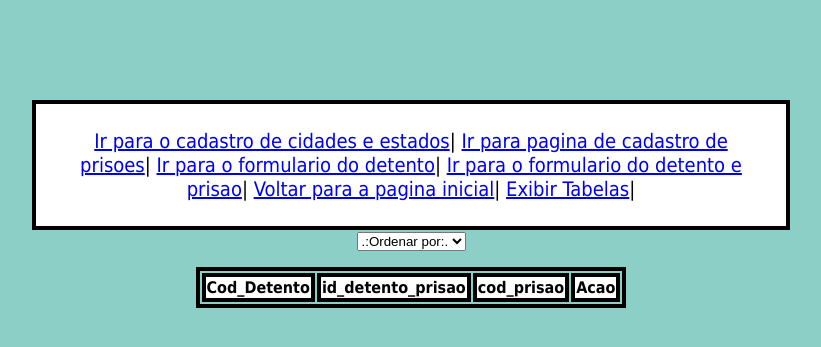
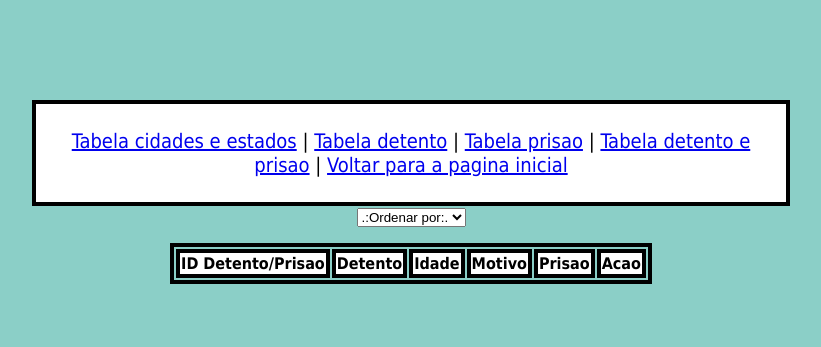
Before and after one commit to DaleteSamara/prisao, a PHP site: page /exibe_detento_prisao.php in a window 1280 px wide. Shown: the top 347 px of the page, without its empty margins (229-1050 px from the left). Run offline with PHP 8.4, Linux system fonts and the light colour scheme; data that the repository does not hold is empty.

Commit message:
Atualização Giovanna

```diff
--- a/alterar_cidade_estado.php
+++ b/alterar_cidade_estado.php
@@ -1,5 +1,7 @@
 <?php
 	include ("conexao.php");
+	include("cabecalho_tabelas.php");
+
 	$sql = "SELECT * FROM cidade_estado WHERE Id_cidade_estado=".$_GET["id"];
 
 	$resultado = mysqli_query($link, $sql) or die(mysqli_error($link));
@@ -11,6 +13,7 @@
 
 
 <form method="POST" action="alterando_cidade_estado.php">
+	<br/><br/><br/>
 	<label>Nome Cidade:</label>
 	<input type="text" name="nome_cidade" value="<?=$linha["nome_cidade"]?>"/>
 
--- a/alterar_prisao.php
+++ b/alterar_prisao.php
@@ -10,6 +10,7 @@
 
 		<form method="POST" action="alterando_prisao.php">
           <div>
+			<br/><br/><br/>
 			<label>Nome Prisao:</label>
 			<input type="text" name="nome_prisao" value ="<?=$linha["nome_prisao"]?>"><br/>
 
--- a/cabecalho.php
+++ b/cabecalho.php
@@ -1,14 +1,13 @@
 <head>
-		<link rel="stylesheet" href="estilo.css">
-	</head>
+	<link rel="stylesheet" href="estilo.css">
+</head>
 
 
-<div>
-
+<div class="cabecalho">
   <a href="form_cidade_estado.php">Ir para o cadastro de cidades e estados</a>|
   <a href="form_cadastro_prisao.php">Ir para pagina de cadastro de prisoes</a>|
   <a href="form_cadastro_preso.php">Ir para o formulario do detento</a>|
   <a href="form_registra_detento_prisao.php">Ir para o formulario do detento e prisao</a>|
   <a href="index.php">Voltar para a pagina inicial</a>|
-  <a href="tabelas.php">Exibir Tabelas</a>|
+  <a href="cabecalho_tabelas.php">Exibir Tabelas</a>
   </div>
--- /dev/null
+++ b/cabecalho_tabelas.php
@@ -0,0 +1,11 @@
+<head>
+	<link rel="stylesheet" href="estilo.css">
+</head>
+
+<div class="tabelas">
+  <a href="exibe_cidade_estado.php">Tabela cidades e estados</a> |
+  <a href="exibe_detento.php">Tabela detento</a> |
+  <a href="exibe_prisao.php">Tabela prisao</a> |
+  <a href="exibe_detento_prisao.php">Tabela detento e prisao</a> |
+  <a href="index.php">Voltar para a pagina inicial</a>
+</div>
--- a/estilo.css
+++ b/estilo.css
@@ -4,7 +4,16 @@ body{
 	font-family: tahoma;
 	background-color: rgb(139,207,199);
 }
-div{
+div.cabecalho{
+	background-color: rgb(255,255,255);
+	margin: 2px auto;
+	border: 4px solid rgb(0,0,0);
+	padding: 25px;
+	font-size: 20px;
+	width: 700px;
+}
+
+div.tabelas{
 	background-color: rgb(255,255,255);
 	margin: 2px auto;
 	border: 4px solid rgb(0,0,0);
--- a/exibe_cidade_estado.php
+++ b/exibe_cidade_estado.php
@@ -1,6 +1,6 @@
 <?php
 	session_start();
-	include("cabecalho.php");
+	include("cabecalho_tabelas.php");
 	include ("conexao.php");
 ?>
 
--- a/exibe_detento.php
+++ b/exibe_detento.php
@@ -1,7 +1,7 @@
 <?php
 	session_start();
 	include ("conexao.php");
-	include("cabecalho.php");
+	include("cabecalho_tabelas.php");
 ?>
 
 	<form method='POST' action='exibe_detento.php'/>
@@ -62,7 +62,7 @@
 			}
 		  }
 
-		 $select = "SELECT * FROM detento $condicao";
+		 $select = "SELECT * FROM view_detento $condicao";
 		 $resultado = mysqli_query($link, $select) or die(mysqli_error($link));
 
 	echo "
@@ -83,7 +83,7 @@
 				<td class='c'>$linha[id_detento]</td>
 				<td>$linha[nome_detento]</td>
 				<td class='c'>$linha[idade]</td>
-				<td>$linha[cod_cidade_estado]</td>
+				<td>$linha[nome_cidade]/$linha[uf]</td>
 				<td class='c'>$linha[motivo]</td>
 				<td>$linha[foto]</td>
 				<td class='c'><a href='remover_detento.php?id=$linha[id_detento]'>Remover</a>|
--- a/exibe_detento_prisao.php
+++ b/exibe_detento_prisao.php
@@ -1,7 +1,7 @@
 <?php
 	session_start();
 	include ("conexao.php");
-	include("cabecalho.php");
+	include("cabecalho_tabelas.php");
 ?>
 <form name="ordenar" method='POST' action='exibe_detento_prisao.php'>
 		<select name="ordenacao_detento_prisao" onchange ="document.ordenar.submit()">
@@ -37,25 +37,30 @@
 			}
 		  }
 
-		 $select = "SELECT * FROM detento_prisao $condicao";
+		 $select = "SELECT * FROM view_detento_prisao $condicao";
 		 $resultado = mysqli_query($link, $select) or die(mysqli_error($link));
 
 	echo "
 		<table border='1'>
 			<tr>
-				<th>Cod_Detento</th>
-				<th>id_detento_prisao</th>
-				<th>cod_prisao</th>
+				<th>ID Detento/Prisao</th>
+				<th>Detento</th>
+				<th>Idade</th>
+				<th>Motivo</th>
+				<th>Prisao</th>
 				<th>Acao</th>
 			</tr>
 		";
 	while($linha = mysqli_fetch_array($resultado)){
 		echo "
 			<tr>
-				<td class='c'>$linha[cod_detento]</td>
-				<td>$linha[id_detento_prisao]</td>
-				<td class='c'>$linha[cod_prisao]</td>
-				<td><a href='remover_detento.php?id=$linha[id_detento_prisao]'>Remover</a>| <a href='alterar_detento.php?id=$linha[id_detento_prisao]'>Alterar</a></td>
+				<td class='c'>$linha[id_detento_prisao]</td>
+				<td>$linha[nome_detento]</td>
+				<td class='c'>$linha[idade]</td>
+				<td>$linha[motivo]</td>
+				<td class='c'>$linha[nome_prisao]</td>
+				<td><a href='remover_detento_prisao.php?id=$linha[id_detento_prisao]'>Remover</a>|
+				<a href='alterar_detento_prisao.php?id=$linha[id_detento_prisao]'>Alterar</a></td>
 			</tr>
 		";
 	}
```
Also changed, not shown: alterando_detento.php (added, +18 -0 lines), alterando_detento_prisao.php (added, +17 -0 lines), alterar_detento.php (added, +27 -0 lines), alterar_detento_prisao.php (added, +39 -0 lines), exibe_prisao.php (+2 -6 lines), remover_detento.php (added, +15 -0 lines), remover_detento_prisao.php (added, +15 -0 lines). Lines whose indentation alone changed are shown as unchanged.
